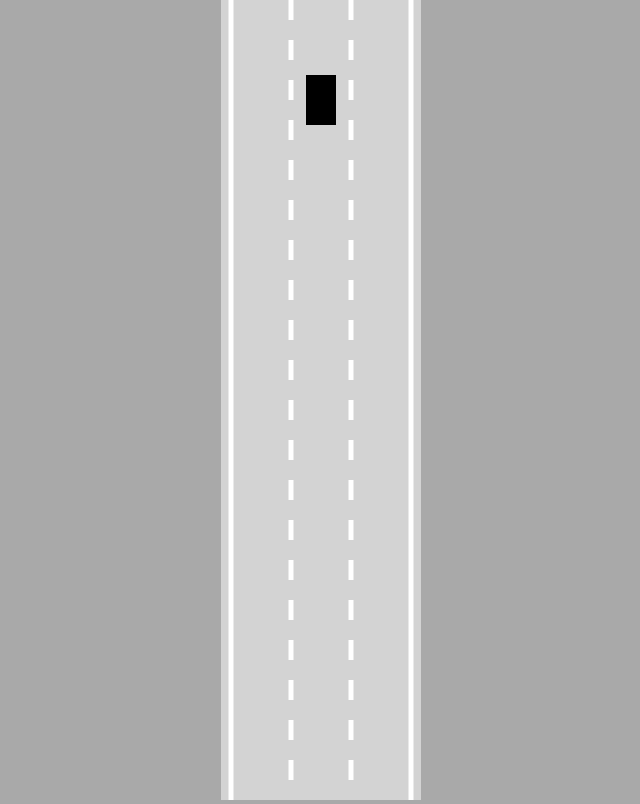
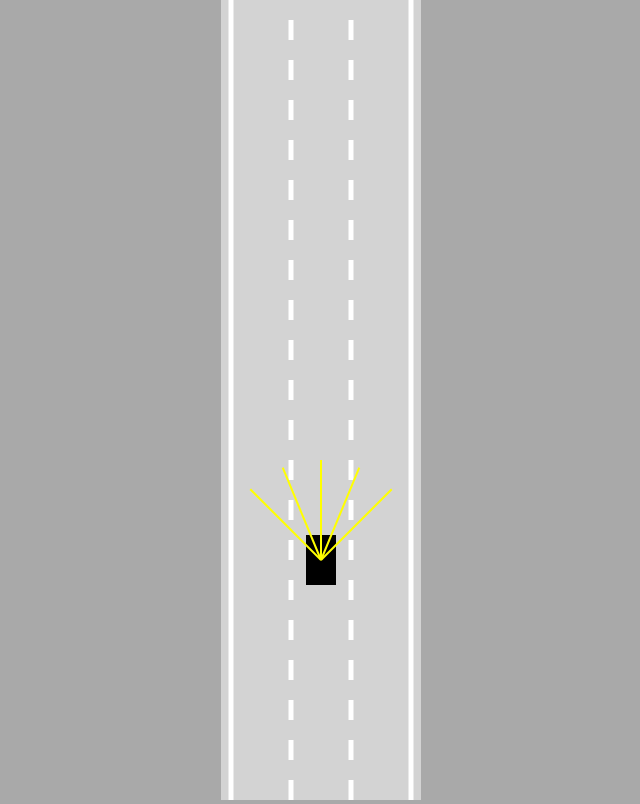
Before and after one commit to Step-henC/self-driving, a plain HTML site: page index.html in a window 1280 px wide. Shown: the whole page, without its empty margins (319-959 px from the left). Drawn offline with Linux system fonts and the light colour scheme.

Commit message:
add road borders and detection rays

```diff
--- a/car.js
+++ b/car.js
@@ -5,6 +5,7 @@ class Car {
         this.width = width;
         this.height = height;
 
+        this.sensor = new Sensor(this)
         this.speed=0;
         this.acceleration=0.2;
         this.maxSpeed =3;
@@ -73,9 +74,12 @@ class Car {
         )
         ctx.fill();
         ctx.restore(); //must restore otherwise translate and rotate infinitely
+
+        this.sensor.draw(ctx)
     }
 
-    update(){
+    update(roadBorders){
         this.#move()
+        this.sensor.update(roadBorders)
     }
 }
--- a/index.html
+++ b/index.html
@@ -5,12 +5,11 @@
     </head>
     <body>
         <canvas id="myCanvas"></canvas>
+        <script src="sensor.js"></script>
         <script src="utils.js"></script>
         <script src="road.js"></script>
         <script src="controls.js"></script>
         <script src="car.js"></script>
         <script src="main.js"></script>
-
-
     </body>
 </html>
--- a/main.js
+++ b/main.js
@@ -8,13 +8,18 @@ const car = new Car(road.getLaneCenter(1), 100, 30, 50)
 
 animate()
 function animate(){
-    car.update();
+    car.update(road.borders);
     canvas.height = window.innerHeight; //resize canvas to "clear" and simulate
+
+    //this allows road to move instead of car moving
+    ctx.save()//along with restore at bottom
+    ctx.translate(0,-car.y+canvas.height*.7) //keep car at 70% height of canvas to see ahead
     //draw road first so car is on top of it
     road.draw(ctx)
     //car movement instead of an elongated line as we trigger event listeners
 
     car.draw(ctx);
 
+    ctx.restore()
     requestAnimationFrame(animate)
 }
--- a/road.js
+++ b/road.js
@@ -11,6 +11,19 @@ class Road{
         const infinity = 10000000;
         this.top = -infinity;
         this.bottom = infinity;
+
+        //need road borders to tell car where they are
+        const topLeft = {x:this.left,y:this.top};
+        const topRight={x:this.right, y:this.top};
+        const bottomLeft= {x:this.left, y:this.bottom};
+        const bottomRight = {x:this.right, y:this.bottom};
+
+        this.borders=[ //we only have two borders now, l,r but what if we have more? So arr
+            [topLeft,bottomLeft],
+            [topRight, bottomRight]
+
+        ]
+
     }
 
     getLaneCenter(laneIndex){
@@ -22,15 +35,10 @@ class Road{
         ctx.lineWidth=5;
         ctx.strokeStyle="white";
 
-        for (let i=0; i<=this.laneCount;i++){
+        for (let i=1; i<this.laneCount;i++){
             const x = lerp(this.left, this.right, i/this.laneCount)
 
-            if (i > 0 && i<this.laneCount) {
-                ctx.setLineDash([20, 20]) //20 px and then break of 20px
-            } else {
-                ctx.setLineDash([]) //solid line at borders
-            }
-
+            ctx.setLineDash([20, 20]) //20 px and then break of 20px
             ctx.beginPath();
             ctx.moveTo(x,this.top)
             ctx.lineTo(x, this.bottom)
@@ -39,6 +47,14 @@ class Road{
 
         }
 
+        ctx.setLineDash([])
+        this.borders.forEach(border=>{
+            ctx.beginPath()
+            ctx.moveTo(border[0].x, border[0].y)
+            ctx.lineTo(border[1].x, border[1].y)
+            ctx.stroke()
+        })
+
     }
 
 
--- /dev/null
+++ b/sensor.js
@@ -0,0 +1,91 @@
+class Sensor{
+  constructor(car){
+    this.car=car
+    this.rayCount=5;
+    this.rayLength=100; //can only see 100px ahead
+    this.raySpread=Math.PI/2 //90 degree angle, great if 1 ray, place in center
+
+    this.rays=[]
+    this.readings=[]
+  }
+
+  #castRays(){
+
+    this.rays=[]
+    for (let i=0; i<this.rayCount;i++){
+      const rayAngle = lerp(
+        this.raySpread/2,
+        -this.raySpread/2,
+        this.rayCount===1? 0.5 : i/(this.rayCount-1)//max of i is rayCount -1 based on for loop. if ray is one then do half
+      ) + this.car.angle //ray angle to point in same direction as car head
+
+      const start={x:this.car.x, y:this.car.y};
+      const end={
+        x:this.car.x - Math.sin(rayAngle)*this.rayLength,
+        y: this.car.y - Math.cos(rayAngle)*this.rayLength
+      }
+
+      //consistently create an array of segments (lines)
+      //just like for borders
+      this.rays.push([start,end])
+    }
+  }
+
+  #getReadings(ray, roadBorders){
+    let touches = []
+
+    for(let i = 0; i< roadBorders.length; i++) {
+      const touch = getIntersection(
+        ray[0],
+        ray[1],
+        roadBorders[i][0],
+        roadBorders[i][1]
+      )
+
+      if (touch){
+        touches.push(touch)
+      } //else nothing happens could return null
+    }
+
+    if (touches.length==0){
+      return null
+    } else {
+      const offsets = touches.map(e=>e.offset)
+      const minOffset = Math.min(...offsets)
+      return touches.find(e=>e.offset == minOffset)
+    }
+  }
+
+  update(roadBorders){
+    this.#castRays()
+    this.readings=[]
+
+    for(let i =0; i<this.rayCount; i++){
+      this.readings.push(this.#getReadings(this.rays[i], roadBorders))
+    }
+
+  }
+
+  draw(ctx){
+    for (let i=0; i<this.rayCount;i++){
+      let end = this.rays[i][1]
+      if (this.readings[i]){
+        end = this.readings[i]
+      }
+      ctx.beginPath()
+      ctx.lineWidth=2
+      ctx.strokeStyle="yellow"
+      ctx.moveTo(this.rays[i][0].x, this.rays[i][0].y) //rays start location
+      ctx.lineTo(end.x, end.y) //rays end location
+      ctx.stroke()
+
+
+      ctx.beginPath()
+      ctx.lineWidth=2
+      ctx.strokeStyle="black"
+      ctx.moveTo(this.rays[i][1].x, this.rays[i][1].y) //rays start location is the end
+      ctx.lineTo(end.x, end.y) //if no reading this line is so small we cannot see it
+      ctx.stroke()
+    }
+  }
+}
--- a/utils.js
+++ b/utils.js
@@ -1,3 +1,23 @@
 function lerp(A,B,t){
     return A + (B-A)*t; //linear interpolation
 }
+
+function getIntersection(A,B,C,D){
+    const tTop=(D.x-C.x)*(A.y-C.y)-(D.y-C.y)*(A.x-C.x);
+    const uTop=(C.y-A.y)*(A.x-B.x)-(C.x-A.x)*(A.y-B.y);
+    const bottom=(D.y-C.y)*(B.x-A.x)-(D.x-C.x)*(B.y-A.y)
+
+    if (bottom !=0){
+        const t = tTop/bottom
+        const u = uTop/bottom
+        if (t>=0 && t<=1 && u>=0 && u<=1){
+            return {
+                x:lerp(A.x, B.x, t),
+                y:lerp(A.y, B.y, t),
+                offset: t
+            }
+        }
+    }
+
+    return null
+}
```
